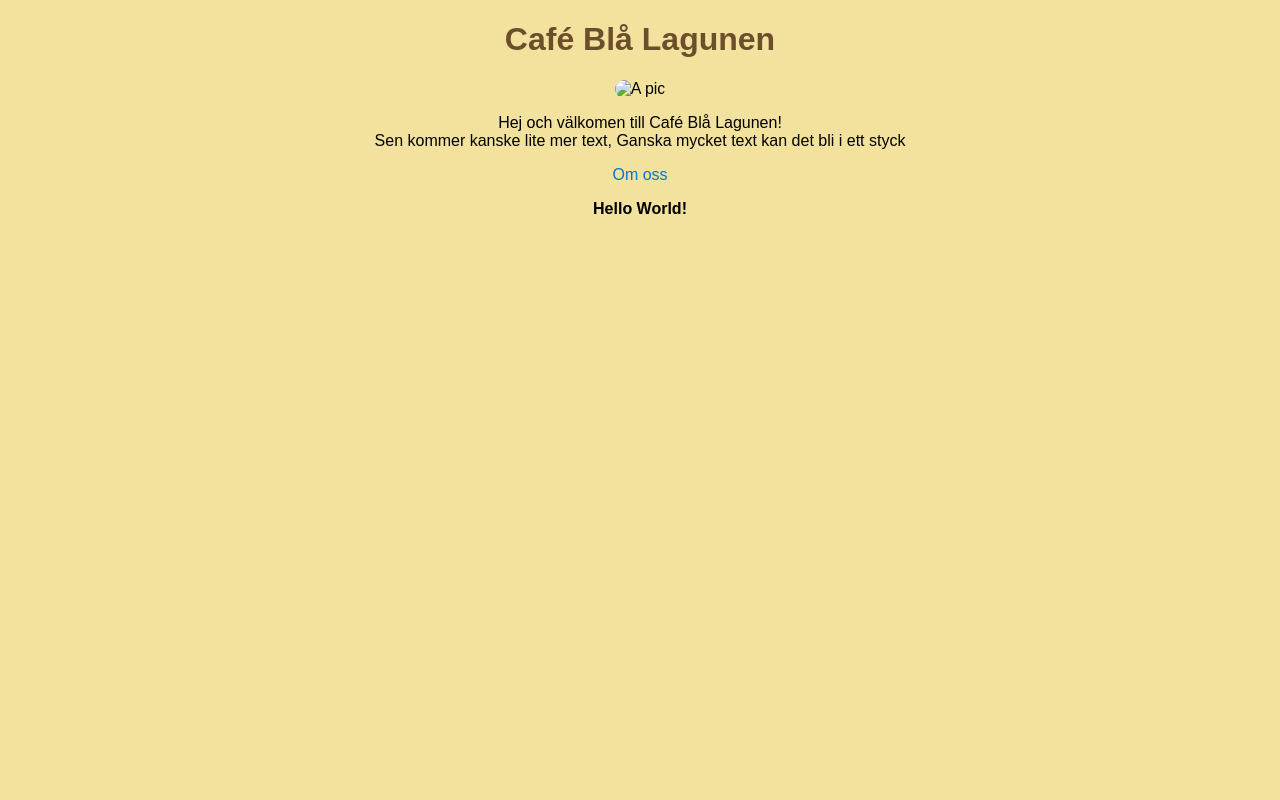
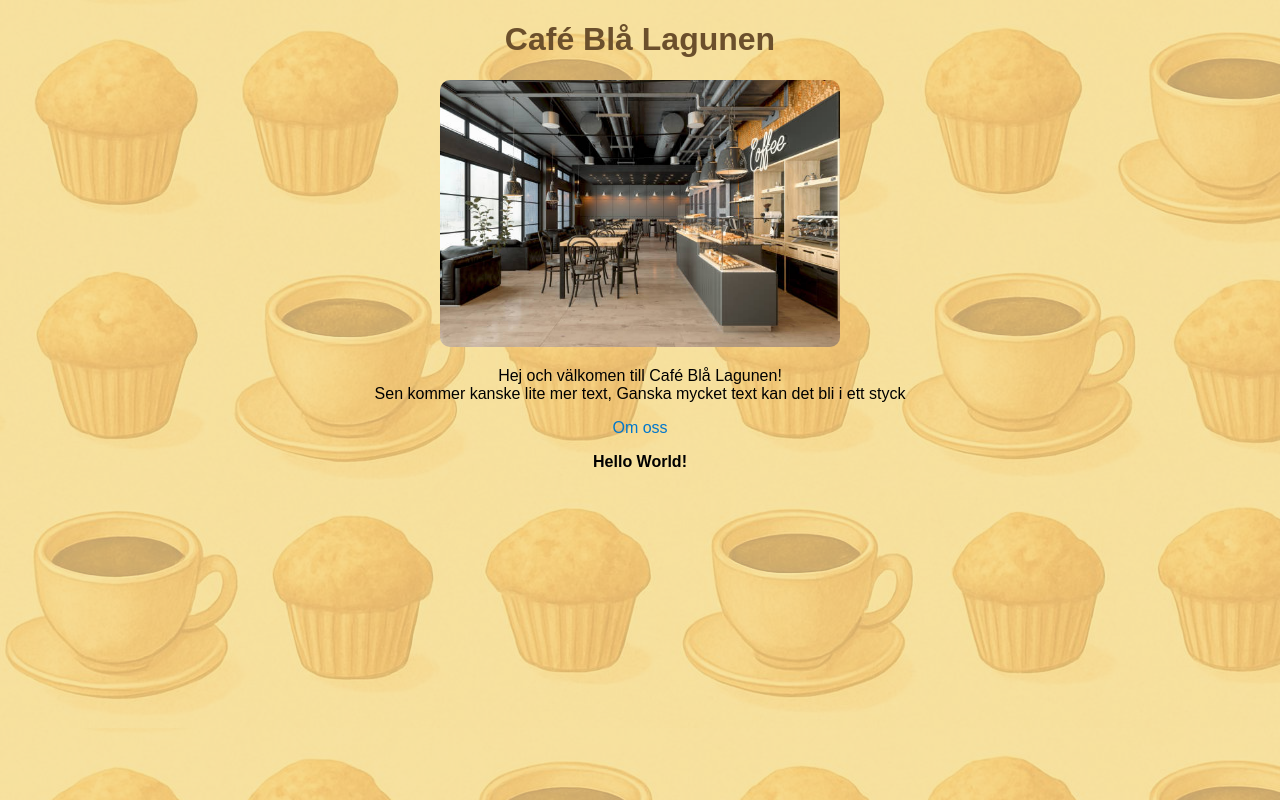
Before and after one commit to Gincappuccin/test, a plain HTML site: page Index.html in a window 1280 px wide. Drawn offline with Linux system fonts and the light colour scheme; the site is published under a folder, as on GitHub Pages, so addresses that start at the root find nothing.

Commit message:
Update Index.html

```diff
--- a/Index.html
+++ b/Index.html
@@ -12,7 +12,7 @@
             z-index: -1;
          }
       body {
-         background-image: url(/Image/Coffy2.jpg);
+         background-image: url(Image/Coffy2.jpg);
          background-position: top left;
          background-attachment: scroll;
          background-color:rgb(243, 229, 171);
@@ -38,7 +38,7 @@
    </head>
    <body>
       <h1>Café Blå Lagunen </h1>
-      <img src="\Image\cae.jpg" alt="A pic" width="400">
+      <img src="image\Cae.jpg" alt="A pic" width="400">
       <p>
          Hej och välkomen till Café Blå Lagunen!<br>
          Sen kommer kanske lite mer text,
@@ -47,5 +47,4 @@
    </body>
    <a href="https://www.ltu.se">Om oss</a>
    <p><strong>Hello World!</strong></p>
-
 </html>
```
